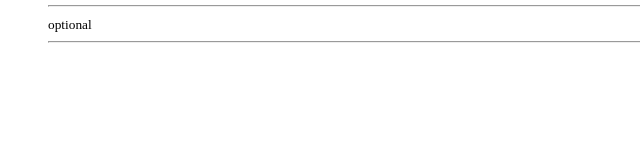
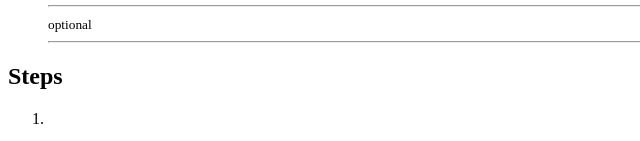
Before and after one commit to crxbun/odin-recipes, a plain HTML site: page recipes/banhgio.html in a window 1280 px wide. Shown: the part 1258-1399 px from the top of the page, 0-640 px from the left. Before the commit the page ends 1317 px from the top, so only its background shows below. Drawn offline with Linux system fonts and the light colour scheme.

Commit message:
Add steps for Banh Gio recipe page

```diff
--- a/recipes/banhgio.html
+++ b/recipes/banhgio.html
@@ -72,5 +72,12 @@
                 <hr>
             </ul>
         </p>
+
+        <p>
+            <h2>Steps</h2>
+            <ol>
+                <li></li>
+            </ol>
+        </p>
     </body>
 </html>
```
